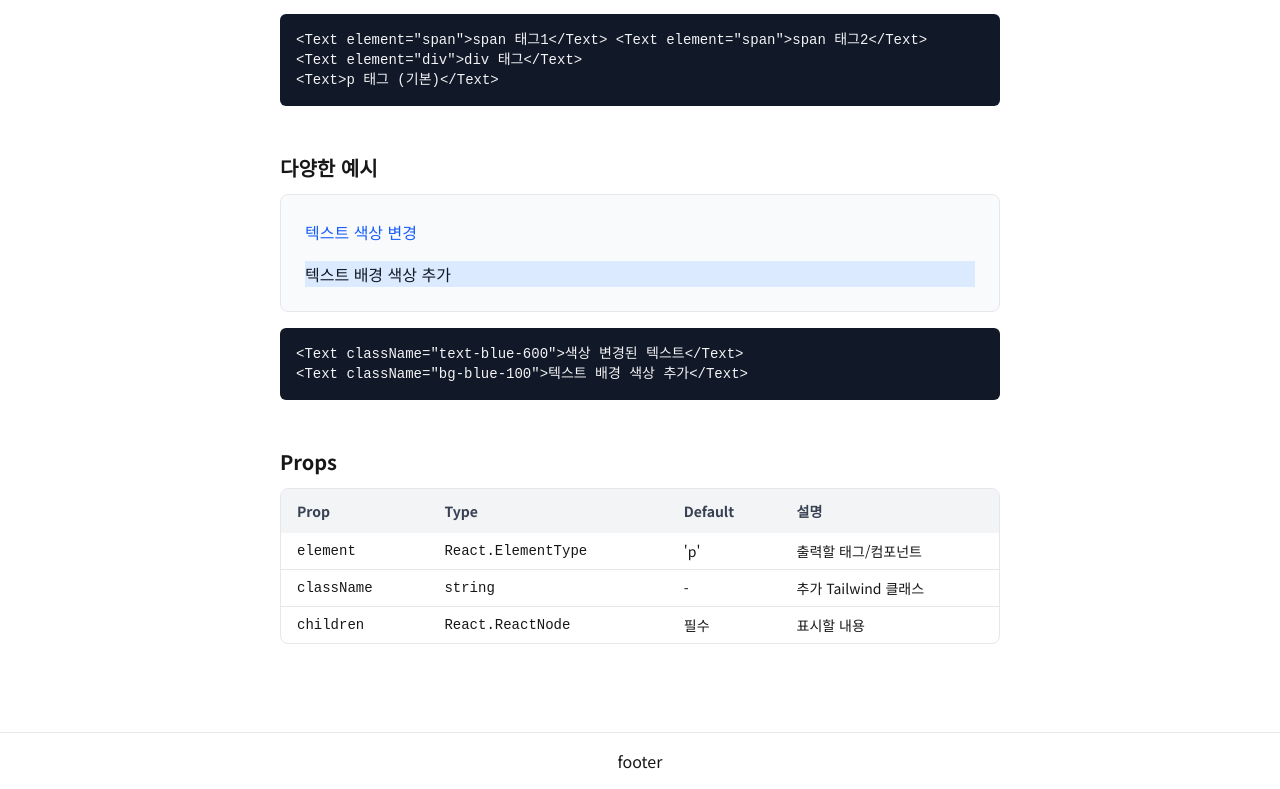
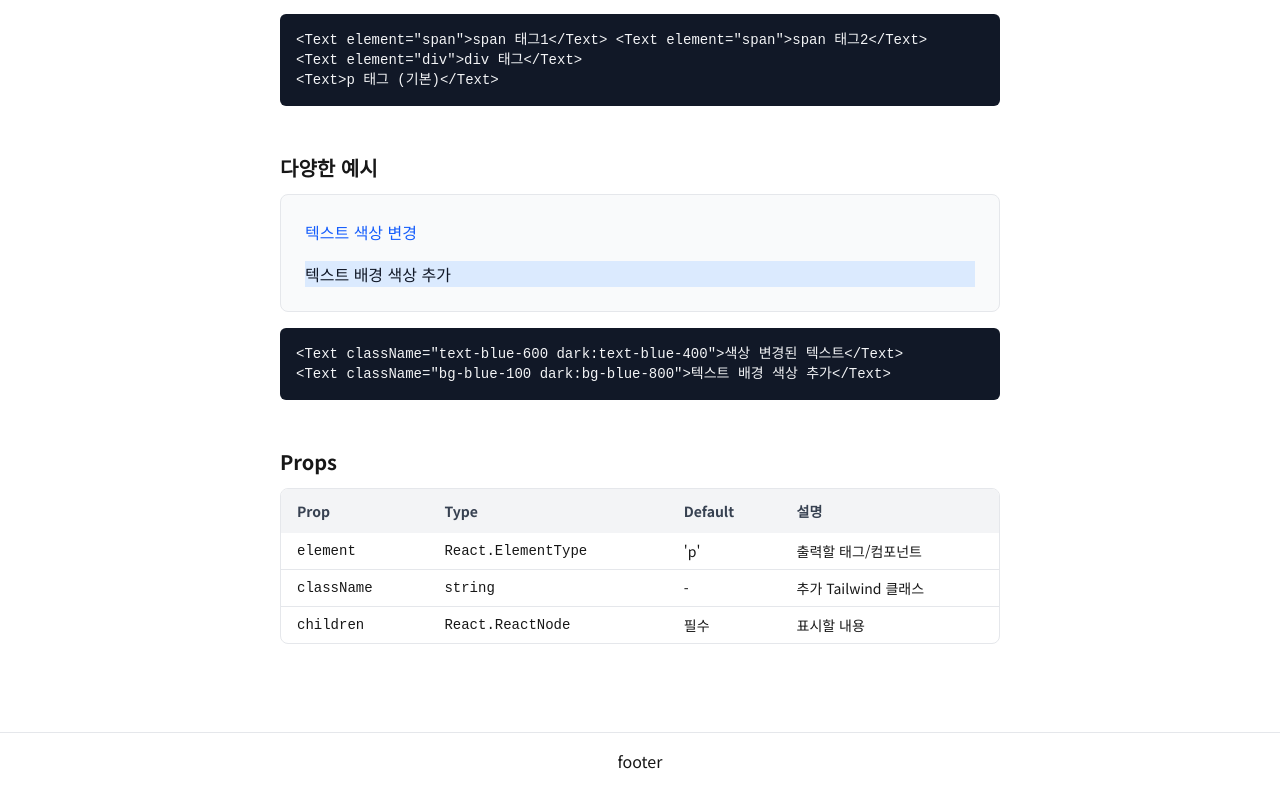
Before and after one commit to Starfish-122/CNX, a Next.js app: page /guide/text in a window 1280 px wide. Shown: the part 697-1486 px from the top of the page. Built offline with nearby package versions, Linux system fonts and the light colour scheme.

Commit message:
docs: text 가이드페이지 다크모드 대응

```diff
--- a/src/app/(pages)/guide/text/page.tsx
+++ b/src/app/(pages)/guide/text/page.tsx
@@ -31,10 +31,10 @@ export default function TitleGuide() {
         <ExampleCard
           demo={
             <div>
-              <Text className="bg-blue-200" element="span">span 태그 1</Text>
-              <Text className="bg-red-200" element="span">span 태그 2</Text>
-              <Text className="bg-yellow-200" element="div">div 태그</Text>
-              <Text className="bg-green-200">p 태그 (기본)</Text>
+              <Text className="bg-blue-200 dark:bg-blue-800" element="span">span 태그 1</Text>
+              <Text className="bg-red-200 dark:bg-red-800" element="span">span 태그 2</Text>
+              <Text className="bg-yellow-200 dark:bg-yellow-800" element="div">div 태그</Text>
+              <Text className="bg-green-200 dark:bg-green-800">p 태그 (기본)</Text>
               <small className="block w-full text-gray-500 text-right">* 텍스트 배경은 참고용</small>
             </div>
           }
@@ -48,12 +48,12 @@ export default function TitleGuide() {
         <ExampleCard
           demo={
             <div className="space-y-4">
-              <Text className="text-blue-600">텍스트 색상 변경</Text>
-              <Text className="bg-blue-100">텍스트 배경 색상 추가</Text>
+              <Text className="text-blue-600 dark:text-blue-400">텍스트 색상 변경</Text>
+              <Text className="bg-blue-100 dark:bg-blue-800">텍스트 배경 색상 추가</Text>
             </div>
           }
-          code={`<Text className="text-blue-600">색상 변경된 텍스트</Text>
-<Text className="bg-blue-100">텍스트 배경 색상 추가</Text>`}
+          code={`<Text className="text-blue-600 dark:text-blue-400">색상 변경된 텍스트</Text>
+<Text className="bg-blue-100 dark:bg-blue-800">텍스트 배경 색상 추가</Text>`}
         />
       </GuideSection>
 
```
